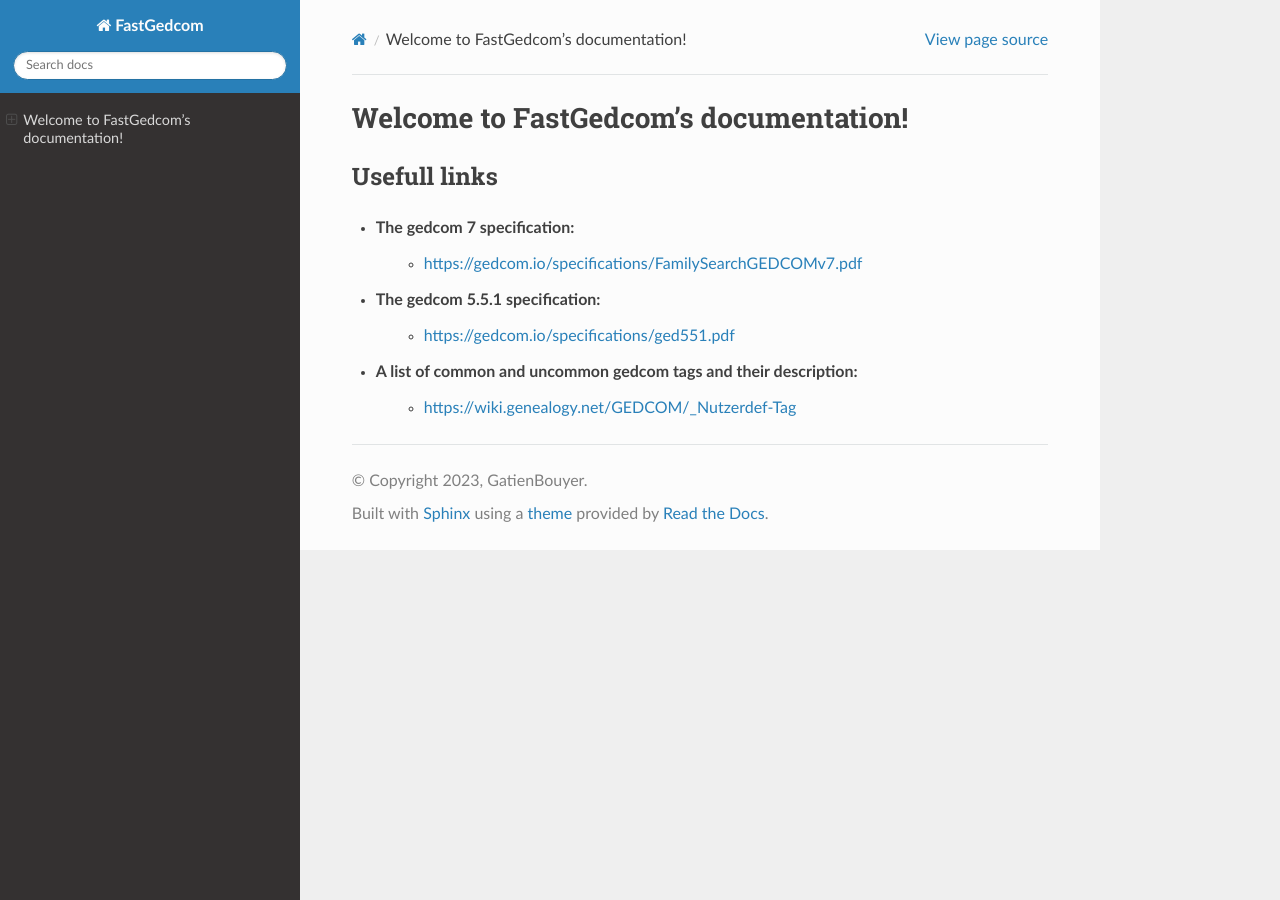
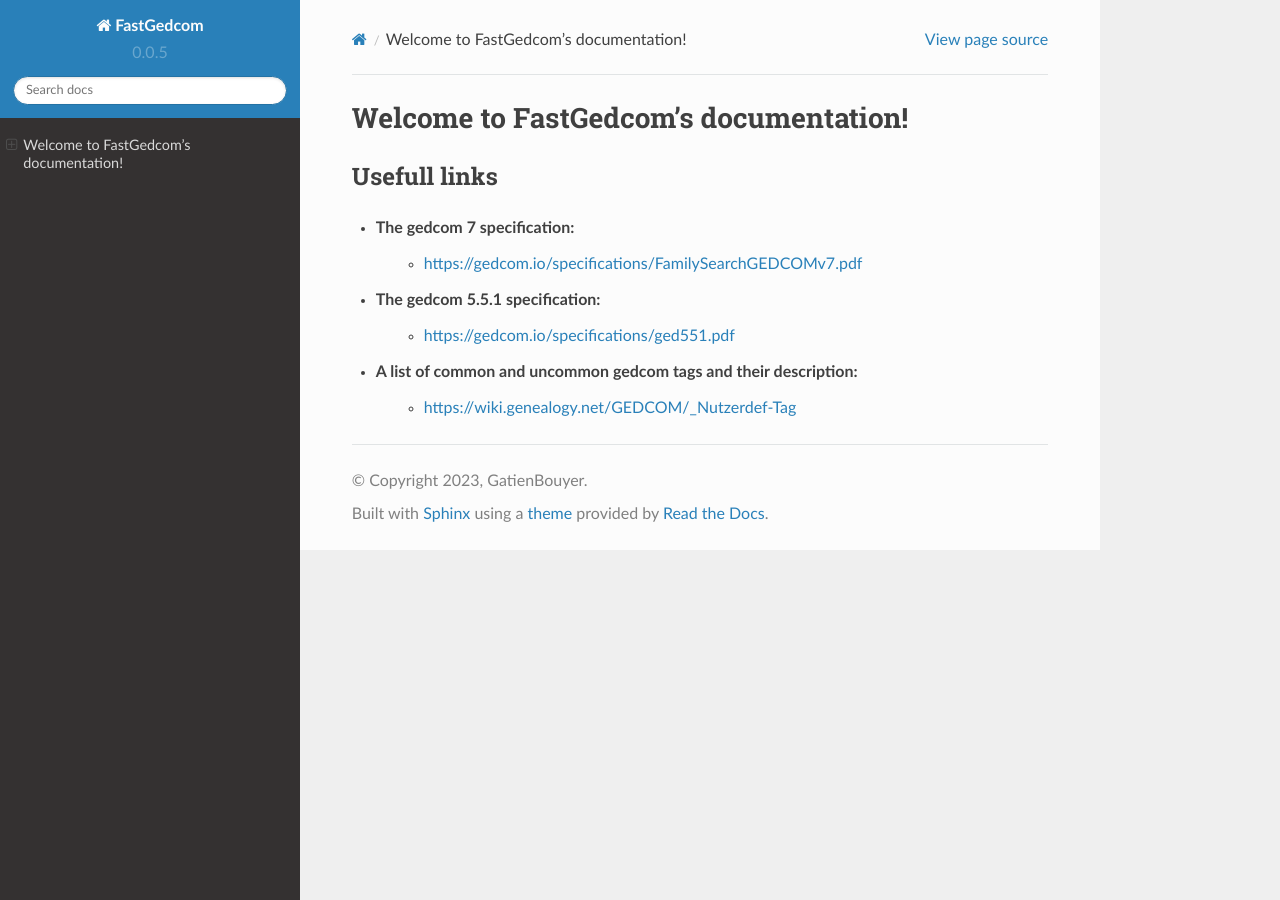
Before and after one commit to GatienBouyer/fastgedcom, a Sphinx documentation site: the page built from docs/source/index.rst, in a window 1280 px wide. Built offline with Sphinx 7.4.7 and the Read the Docs theme 2.0.0, drawn with Linux system fonts in a browser that asks for light colours; pages that are not in the unit, such as notebooks, are missing from menus.

Commit message:
Change version to 0.0.5

```diff
--- a/docs/source/conf.py
+++ b/docs/source/conf.py
@@ -3,6 +3,8 @@
 project = 'FastGedcom'
 copyright = '2023, GatienBouyer'
 author = 'GatienBouyer'
+release = '0.0'
+version = '0.0.5'
 
 html_theme = 'sphinx_rtd_theme'
 
--- a/setup.py
+++ b/setup.py
@@ -8,7 +8,7 @@
 
 setup(
 	name="fastgedcom",
-	version="0.0.4",
+	version="0.0.5",
 	description="A lightweight tool to parse, browse and edit gedcom files.",
 	packages=["fastgedcom"],
 	package_data={"fastgedcom": ["py.typed"]},
```
